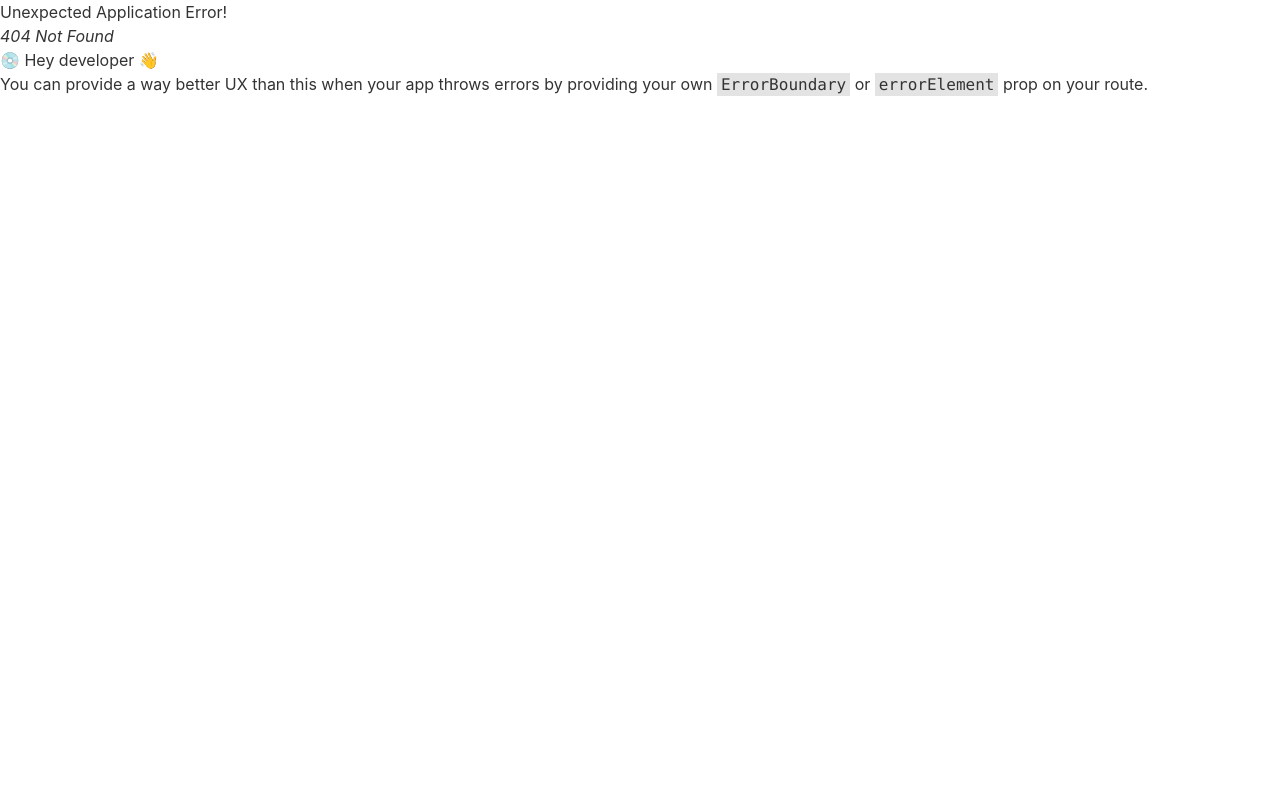
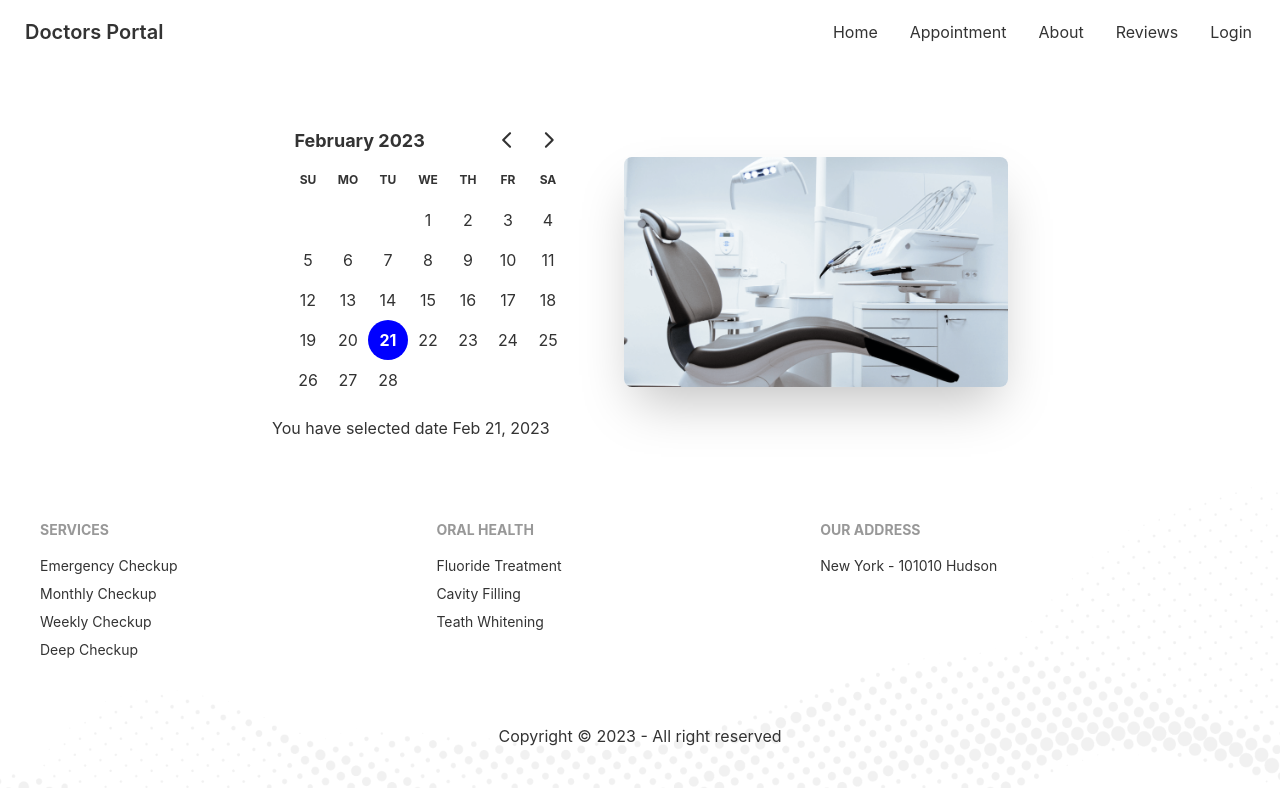
Before and after one commit to TouhedurRahman/doctors-portal-client, a React (Create React App) app: page /appointment in a window 1280 px wide. Before the commit this address had no page. Built offline with nearby package versions, Linux system fonts and the light colour scheme.

Commit message:
appointment page banner added

```diff
--- a/package.json
+++ b/package.json
@@ -7,7 +7,9 @@
     "@testing-library/react": "^13.4.0",
     "@testing-library/user-event": "^13.5.0",
     "daisyui": "^2.50.0",
+    "date-fns": "^2.29.3",
     "react": "^18.2.0",
+    "react-day-picker": "^8.6.0",
     "react-dom": "^18.2.0",
     "react-router-dom": "^6.8.1",
     "react-scripts": "5.0.1",
--- a/src/Layout/Main.js
+++ b/src/Layout/Main.js
@@ -1,5 +1,5 @@
 import React from 'react';
-import Home from '../Pages/Home/Home/Home';
+import { Outlet } from 'react-router-dom';
 import Footer from '../Pages/Shared/Footer/Footer';
 import Navbar from '../Pages/Shared/Navbar/Navbar';
 
@@ -7,7 +7,7 @@ const Main = () => {
     return (
         <div>
             <Navbar />
-            <Home />
+            <Outlet></Outlet>
             <Footer />
         </div>
     );
--- /dev/null
+++ b/src/Pages/Appointment/Appointment/Appointment.js
@@ -0,0 +1,12 @@
+import React from 'react';
+import AppointmentBanner from '../AppointmentBanner/AppointmentBanner';
+
+const Appointment = () => {
+    return (
+        <div>
+            <AppointmentBanner />
+        </div>
+    );
+};
+
+export default Appointment;
--- /dev/null
+++ b/src/Pages/Appointment/AppointmentBanner/AppointmentBanner.js
@@ -0,0 +1,27 @@
+import { format } from 'date-fns';
+import React, { useState } from 'react';
+import { DayPicker } from 'react-day-picker';
+import chair from '../../../assets/images/chair.png'
+
+const AppointmentBanner = () => {
+    const [selectedDate, setselectedDate] = useState(new Date());
+    return (
+        <header className='my-6'>
+            <div className="hero">
+                <div className="hero-content flex-col lg:flex-row-reverse">
+                    <img src={chair} className="lg:max-w-sm rounded-lg shadow-2xl" alt='Loading...' />
+                    <div className='mr-6'>
+                        <DayPicker
+                            mode='single'
+                            selected={selectedDate}
+                            onSelect={setselectedDate}
+                        />
+                        <p>You have selected date {format(selectedDate, 'PP')}</p>
+                    </div>
+                </div>
+            </div>
+        </header>
+    );
+};
+
+export default AppointmentBanner;
--- a/src/Pages/Shared/Footer/Footer.js
+++ b/src/Pages/Shared/Footer/Footer.js
@@ -17,27 +17,24 @@ const Footer = () => {
             <div className='footer'>
                 <div>
                     <span className="footer-title">Services</span>
-                    <Link to="/" className="link link-hover">Branding</Link>
-                    <Link to="/" className="link link-hover">Design</Link>
-                    <Link to="/" className="link link-hover">Marketing</Link>
-                    <Link to="/" className="link link-hover">Advertisement</Link>
+                    <Link to="/" className="link link-hover">Emergency Checkup</Link>
+                    <Link to="/" className="link link-hover">Monthly Checkup</Link>
+                    <Link to="/" className="link link-hover">Weekly Checkup</Link>
+                    <Link to="/" className="link link-hover">Deep Checkup</Link>
                 </div>
                 <div>
-                    <span className="footer-title">Company</span>
-                    <Link to="/" className="link link-hover">About us</Link>
-                    <Link to="/" className="link link-hover">Contact</Link>
-                    <Link to="/" className="link link-hover">Jobs</Link>
-                    <Link to="/" className="link link-hover">Press kit</Link>
+                    <span className="footer-title">Oral Health</span>
+                    <Link to="/" className="link link-hover">Fluoride Treatment</Link>
+                    <Link to="/" className="link link-hover">Cavity Filling</Link>
+                    <Link to="/" className="link link-hover">Teath Whitening</Link>
                 </div>
                 <div>
-                    <span className="footer-title">Legal</span>
-                    <Link to="/" className="link link-hover">Terms of use</Link>
-                    <Link to="/" className="link link-hover">Privacy policy</Link>
-                    <Link to="/" className="link link-hover">Cookie policy</Link>
+                    <span className="footer-title">Our Address</span>
+                    <Link to="/" className="link link-hover">New York - 101010 Hudson</Link>
                 </div>
             </div>
             <div className='text-center mt-16'>
-                <p>Copyright © {year} - All right reserved by ACME Industries Ltd</p>
+                <p>Copyright © {year} - All right reserved</p>
             </div>
         </footer>
     );
--- a/src/Pages/Shared/Navbar/Navbar.js
+++ b/src/Pages/Shared/Navbar/Navbar.js
@@ -3,10 +3,11 @@ import { Link } from 'react-router-dom';
 
 const Navbar = () => {
     const menuItems = <React.Fragment>
-        <li><Link to="">Home</Link></li>
-        <li><Link to="">Appointment</Link></li>
-        <li><Link to="">About</Link></li>
-        <li><Link to="">Login</Link></li>
+        <li><Link to="/">Home</Link></li>
+        <li><Link to="/appointment">Appointment</Link></li>
+        <li><Link to="/about">About</Link></li>
+        <li><Link to="/reviews">Reviews</Link></li>
+        <li><Link to="/login">Login</Link></li>
     </React.Fragment>
 
     return (
--- a/src/Routes/Routes/Routes.js
+++ b/src/Routes/Routes/Routes.js
@@ -1,5 +1,6 @@
 import { createBrowserRouter } from "react-router-dom";
 import Main from "../../Layout/Main";
+import Appointment from "../../Pages/Appointment/Appointment/Appointment";
 import Home from "../../Pages/Home/Home/Home";
 import Login from "../../Pages/Login/Login";
 
@@ -15,6 +16,10 @@ const router = createBrowserRouter([
             {
                 path: '/login',
                 element: <Login />
+            },
+            {
+                path: '/appointment',
+                element: <Appointment />
             }
         ]
     }
--- a/src/index.js
+++ b/src/index.js
@@ -3,6 +3,9 @@ import ReactDOM from 'react-dom/client';
 import './index.css';
 import App from './App';
 import reportWebVitals from './reportWebVitals';
+
+//  **** day Picker ****
+import 'react-day-picker/dist/style.css';
 
 const root = ReactDOM.createRoot(document.getElementById('root'));
 root.render(
```
Also changed, not shown: 1 other file (tests, documents, lock files or other folders).
